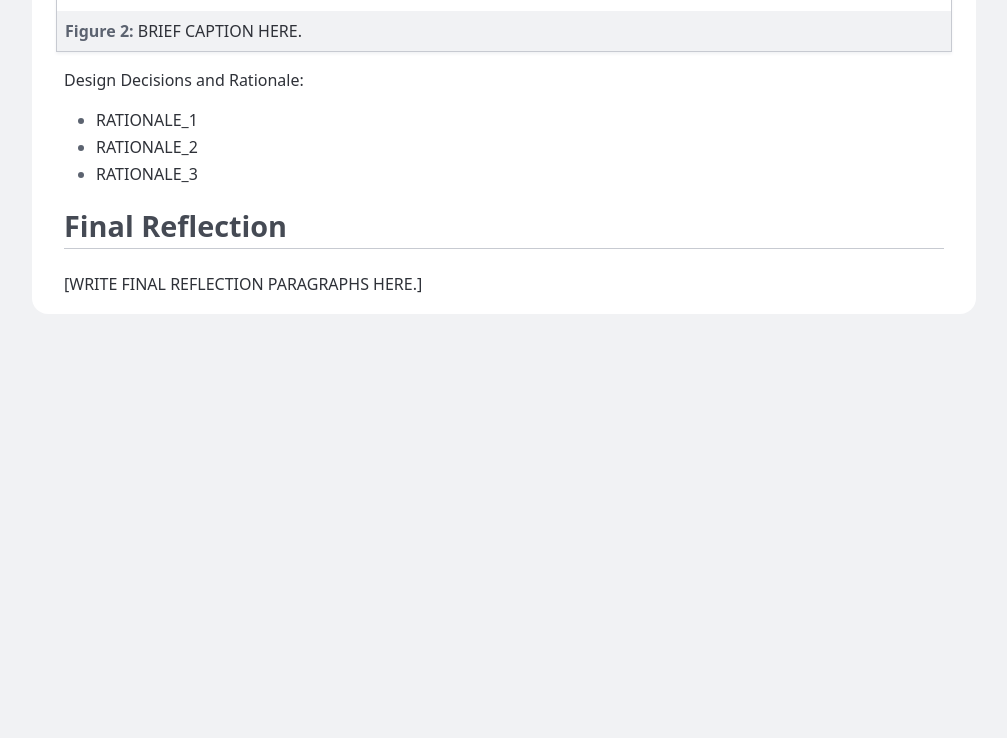
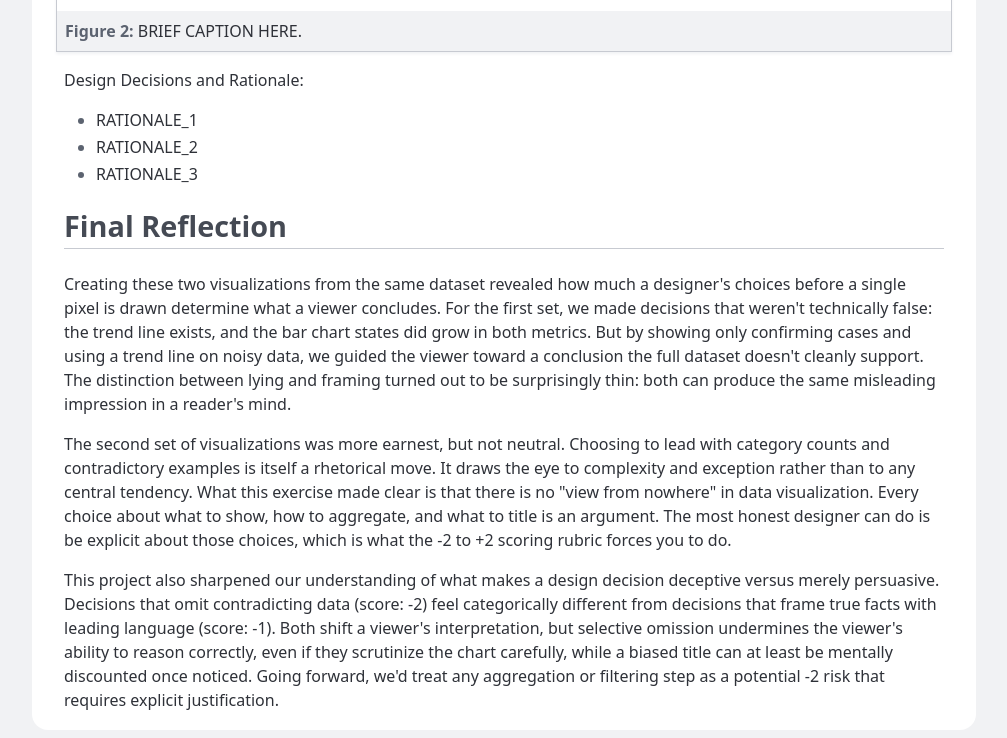
Before and after one commit to schloyerrisa/portfolio, a plain HTML site: page project2/project2_report.html in a window 1280 px wide. Shown: the part 1619-2357 px from the top of the page, without its empty margins (136-1143 px from the left). Before the commit the page ends 1941 px from the top, so only its background shows below. Drawn offline with Linux system fonts and the light colour scheme.

Commit message:
added reflection

```diff
--- a/project2/project2_report.html
+++ b/project2/project2_report.html
@@ -201,7 +201,17 @@
             <section>
                 <h2>Final Reflection</h2>
 
-                <p>[WRITE FINAL REFLECTION PARAGRAPHS HERE.]</p>
+                <p>
+        Creating these two visualizations from the same dataset revealed how much a designer's choices before a single pixel is drawn determine what a viewer concludes. For the first set, we made decisions that weren't technically false: the trend line exists, and the bar chart states did grow in both metrics. But by showing only confirming cases and using a trend line on noisy data, we guided the viewer toward a conclusion the full dataset doesn't cleanly support. The distinction between lying and framing turned out to be surprisingly thin: both can produce the same misleading impression in a reader's mind.
+    </p>
+
+    <p>
+        The second set of visualizations was more earnest, but not neutral. Choosing to lead with category counts and contradictory examples is itself a rhetorical move. It draws the eye to complexity and exception rather than to any central tendency. What this exercise made clear is that there is no "view from nowhere" in data visualization. Every choice about what to show, how to aggregate, and what to title is an argument. The most honest designer can do is be explicit about those choices, which is what the -2 to +2 scoring rubric forces you to do.
+    </p>
+
+    <p>
+        This project also sharpened our understanding of what makes a design decision deceptive versus merely persuasive. Decisions that omit contradicting data (score: -2) feel categorically different from decisions that frame true facts with leading language (score: -1). Both shift a viewer's interpretation, but selective omission undermines the viewer's ability to reason correctly, even if they scrutinize the chart carefully, while a biased title can at least be mentally discounted once noticed. Going forward, we'd treat any aggregation or filtering step as a potential -2 risk that requires explicit justification.
+    </p>
             </section>
         </main>
     <script defer src="https://static.cloudflareinsights.com/beacon.min.js/v8c78df7c7c0f484497ecbca7046644da1771523124516" integrity="sha512-8DS7rgIrAmghBFwoOTujcf6D9rXvH8xm8JQ1Ja01h9QX8EzXldiszufYa4IFfKdLUKTTrnSFXLDkUEOTrZQ8Qg==" data-cf-beacon='{"version":"2024.11.0","token":"c822b88e119346678db149ed7b7721c9","r":1,"server_timing":{"name":{"cfCacheStatus":true,"cfEdge":true,"cfExtPri":true,"cfL4":true,"cfOrigin":true,"cfSpeedBrain":true},"location_startswith":null}}' crossorigin="anonymous"></script>
```
